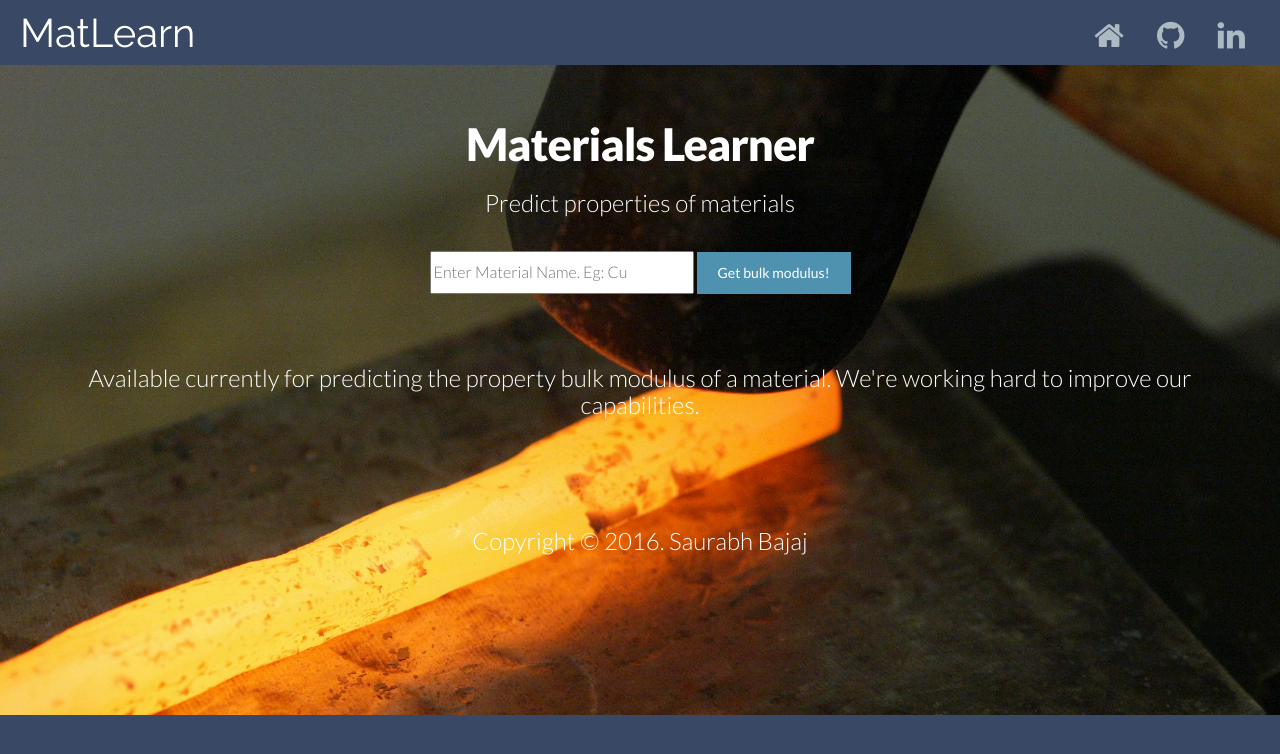
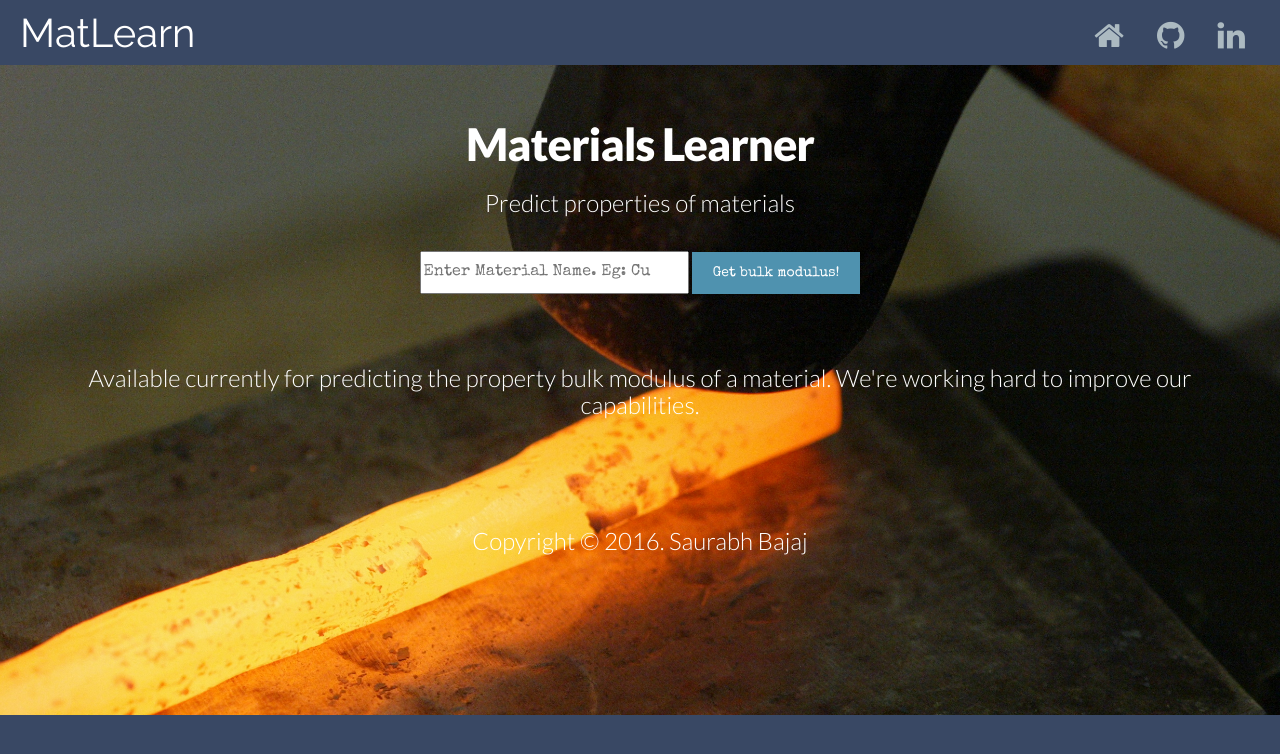
Before and after one commit to saurabh02/PredictBulkModulus, a Flask app: page /select_material in a window 1280 px wide. Shown: the top 754 px of the page. Run offline with Flask 2, Linux system fonts and the light colour scheme; some libraries are stand-ins or nearby versions.

Commit message:
made css changes to base.html. Added Google fonts

```diff
--- a/app/templates/base.html
+++ b/app/templates/base.html
@@ -30,6 +30,7 @@
       <style>
 
           @import url('https://fonts.googleapis.com/css?family=Raleway');
+          @import url('https://fonts.googleapis.com/css?family=Special+Elite');
 
           nav {
               float: right;
@@ -44,7 +45,13 @@
           }
           #formula {
               line-height: 36.5px;
+              font-family: 'Special Elite', cursive;
+              color: #000;
           }
+          .btn-theme {
+              font-family: 'Special Elite', cursive;
+              font-size: 14px;
+           }
           p.copyright {
               margin-top: 100px;
               font-size: x-large;
```
